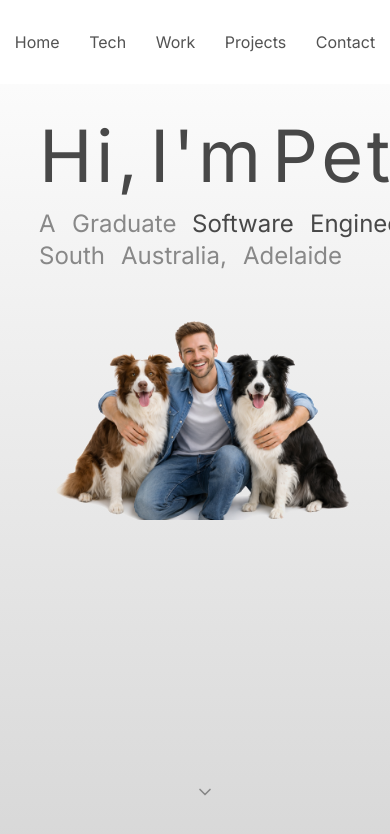
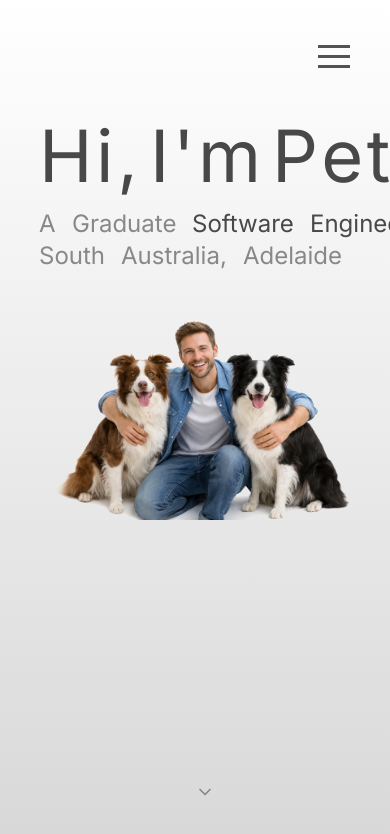
Before and after one commit to pete-lim/portfolio-pete, a React (Vite) app: page / in a window 390 px wide. Shown: the top 834 px of the page. Built offline with nearby package versions, Linux system fonts and the light colour scheme.

Commit message:
-feat hamburg menu interaction
utilise react hamburg package

animated menu with affirm click, hides icon on large windows. Sets menu to horizontal or vertical layout depending on screen size.

Will need animation when opening vertical menu, and button interaction

```diff
--- a/package.json
+++ b/package.json
@@ -14,6 +14,7 @@
     "@tailwindcss/vite": "^4.1.18",
     "embla-carousel-autoplay": "^8.6.0",
     "embla-carousel-react": "^8.6.0",
+    "hamburger-react": "^2.5.2",
     "motion": "^12.34.0",
     "react": "^19.2.0",
     "react-dom": "^19.2.0",
@@ -27,12 +28,12 @@
     "@types/react-dom": "^19.2.3",
     "@vitejs/plugin-react": "^5.1.1",
     "babel-plugin-react-compiler": "^1.0.0",
-    "eslint": "^9.39.1",
+    "eslint": "^10.0.1",
     "eslint-plugin-react-hooks": "^7.0.1",
     "eslint-plugin-react-refresh": "^0.4.24",
     "globals": "^16.5.0",
     "typescript": "~5.9.3",
-    "typescript-eslint": "^8.46.4",
+    "typescript-eslint": "^8.36.0",
     "vite": "^7.2.4"
   }
 }
--- a/src/App.tsx
+++ b/src/App.tsx
@@ -1,12 +1,12 @@
 import { useEffect, useState } from 'react';
 import '@fontsource/inter/400.css';
 import './App.css';
+import NavigationBar from './components/Navigation';
 import HeroSection from './components/Hero';
 import TechStack from './components/TechStack';
 import WorkSection from './components/Work';
 import ProjectSection from './components/Projects';
 import ContactSection from './components/Contact';
-
 function App() {
   const [theme, setTheme] = useState('light-mode');
   useEffect(() => {
@@ -15,13 +15,7 @@ function App() {
   return (
     <div className="root">
       <div className="fixed inset-0 -z-10 bg"></div>
-      <nav className="fixed h-1/10 w-screen items-center flex justify-around bg-bg z-99 text-secondary">
-        <a href="#home">Home</a>
-        <a href="#tech">Tech</a>
-        <a href="#work">Work</a>
-        <a href="#projects">Projects</a>
-        <a href="#contact">Contact</a>
-      </nav>
+      <NavigationBar />
       <main>
         <HeroSection />
         <TechStack />
--- /dev/null
+++ b/src/components/Navigation.tsx
@@ -0,0 +1,32 @@
+import Hamburger from 'hamburger-react';
+import { useState } from 'react';
+
+export default function NavigationBar() {
+  const [isOpen, setOpen] = useState(false);
+  return (
+    <div>
+      <nav
+        className={`fixed w-screen items-center flex bg-bg z-99 text-secondary ${isOpen ? 'h-screen flex-col justify-center gap-12 text-4xl!' : 'h-1/10 justify-around max-lg:hidden'}`}
+      >
+        <a onClick={() => setOpen(false)} href="#home">
+          Home
+        </a>
+        <a onClick={() => setOpen(false)} href="#tech">
+          Tech
+        </a>
+        <a onClick={() => setOpen(false)} href="#work">
+          Work
+        </a>
+        <a onClick={() => setOpen(false)} href="#projects">
+          Projects
+        </a>
+        <a onClick={() => setOpen(false)} href="#contact">
+          Contact
+        </a>
+      </nav>
+      <div className="absolute top-8 right-8 text-secondary z-99 lg:hidden">
+        <Hamburger toggled={isOpen} toggle={setOpen} />
+      </div>
+    </div>
+  );
+}
```
Also changed, not shown: 1 other file (tests, documents, lock files or other folders).
